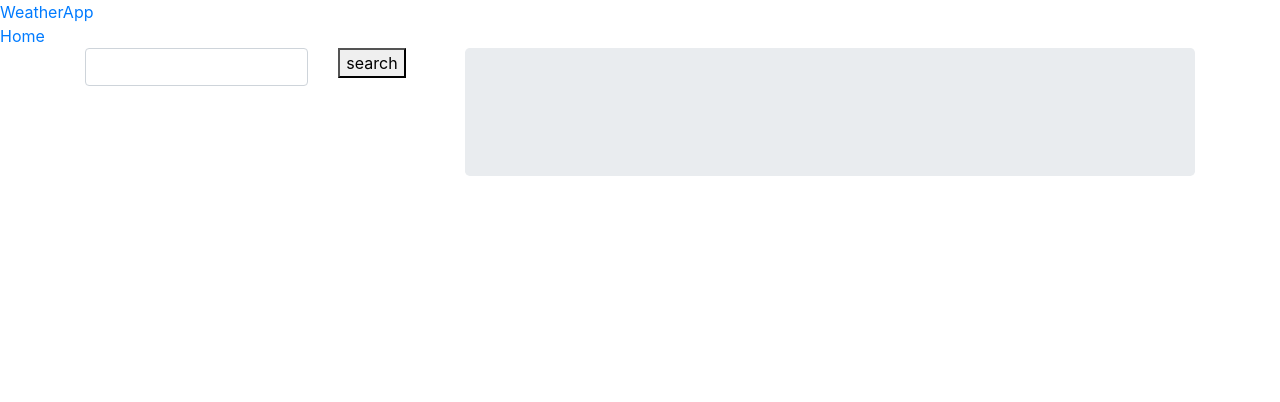
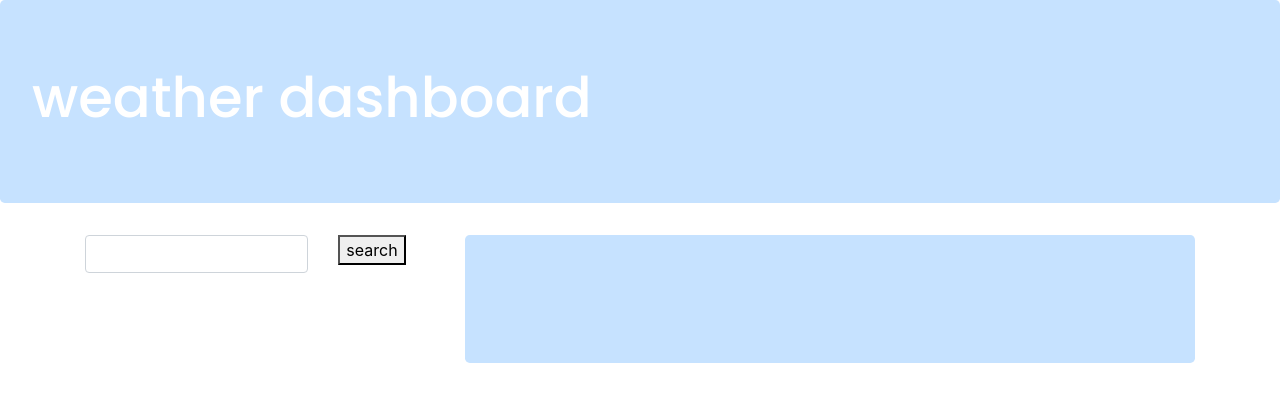
Before and after one commit to jessmaple/weatherDashboard, a plain HTML site: page index.html in a window 1280 px wide. Drawn offline with nearby package versions, Linux system fonts and the light colour scheme.

Commit message:
updated css

```diff
--- a/index.html
+++ b/index.html
@@ -10,22 +10,23 @@
       integrity="sha384-Vkoo8x4CGsO3+Hhxv8T/Q5PaXtkKtu6ug5TOeNV6gBiFeWPGFN9MuhOf23Q9Ifjh"
       crossorigin="anonymous"
     />
-    <link rel="stylesheet" href="/assets/weather.css"/>
+    <link
+      href="https://fonts.googleapis.com/css2?family=Poppins:wght@500&display=swap"
+      rel="stylesheet"
+    />
+    <link rel="stylesheet" href="/assets/weather.css" />
+    <style>
+      .jumbotron {
+        background-color: #c6e2ff;
+        color: #fff;
+        font-family: "Poppins", sans-serif;
+      }
+    </style>
   </head>
 
   <body>
-
-    <div class="box-area">
-      <header>
-        <div class="wrapper">
-          <div class="logo">
-            <a href="#">WeatherApp</a>
-          </div>
-          <nav>
-            <a href="#">Home</a>
-          </nav>
-        </div>
-      </header>
+    <div class="jumbotron">
+      <h1 class="display-4">weather dashboard</h1>
     </div>
 
     <div class="container">
--- a/weather.css
+++ /dev/null
@@ -1,12 +0,0 @@
-.wrapper {
-  width: 1170px;
-  margin: 0 auto;
-}
-
-header {
-  height: 100px;
-  background-color: #26262626;
-  width: 100%;
-  z-index: 12;
-  position: fixed;
-}
```
